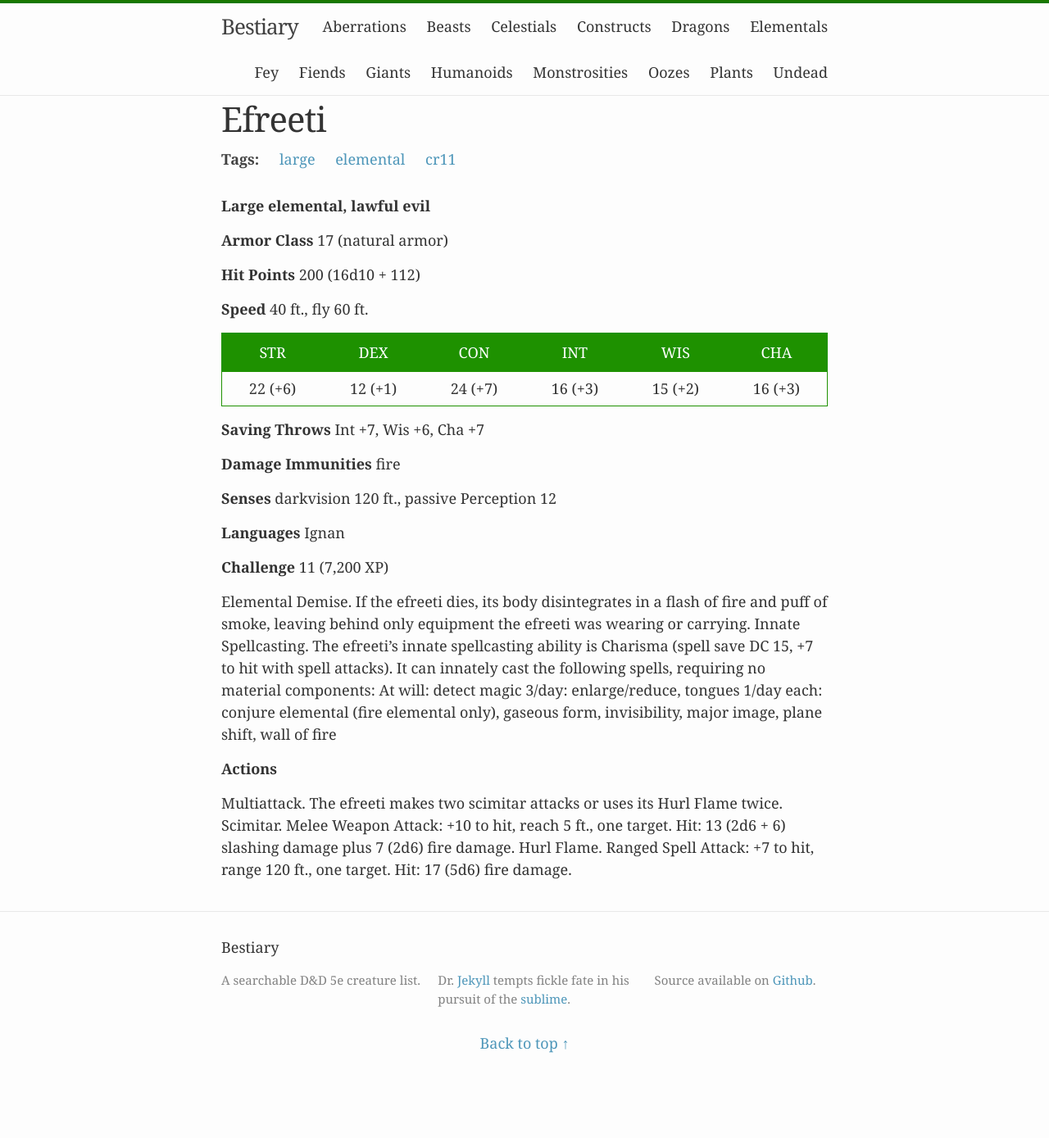
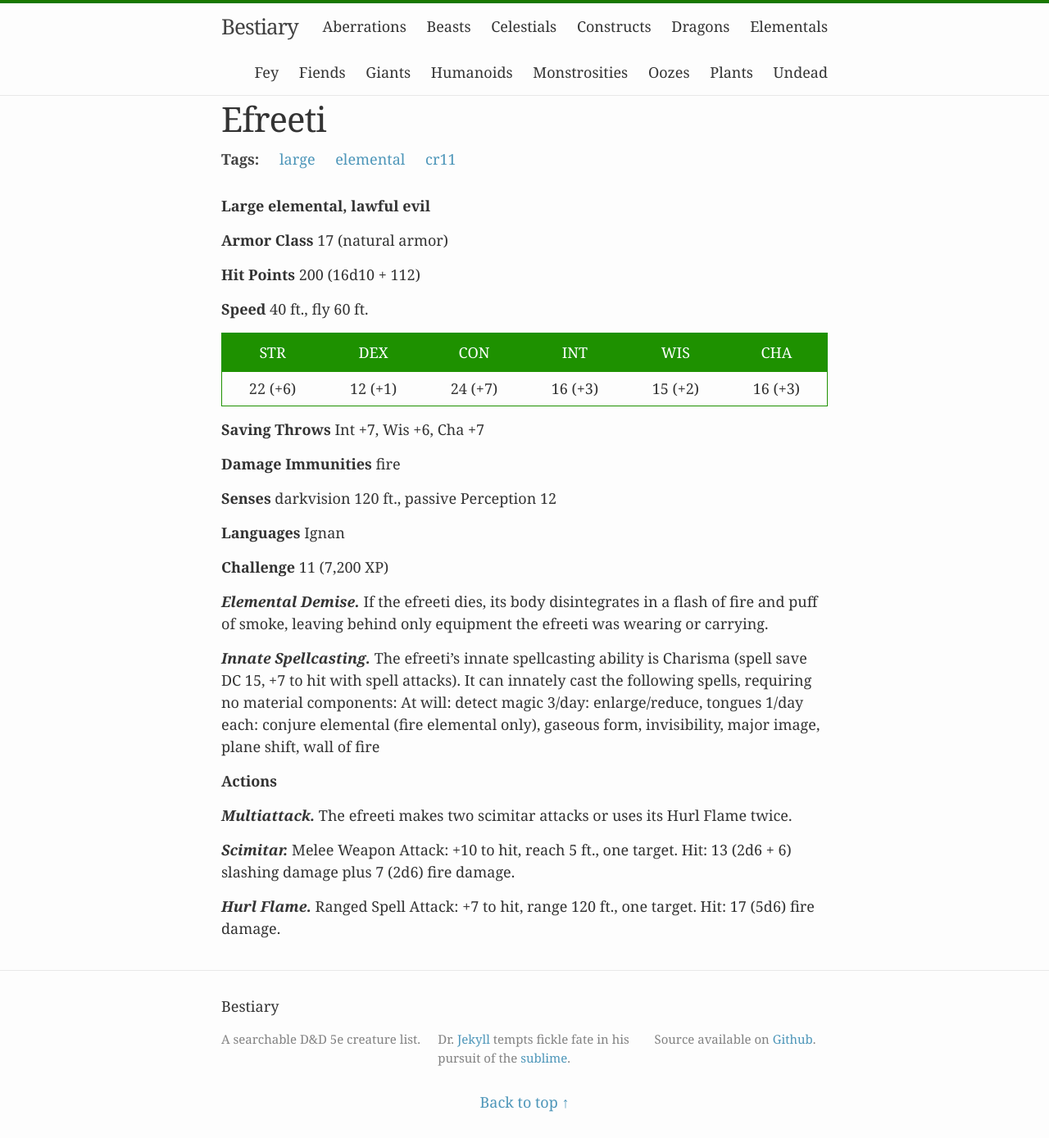
Before and after one commit to beaurancourt/bestiary, a Jekyll site: the page built from _posts/2016-02-29-efreeti.markdown, in a window 1280 px wide. Shown: the whole page at 82% size. Built offline with Jekyll 4.4.1, drawn with Linux system fonts in a browser that asks for light colours; before the commit the page ends 1317 px from its top, so only the background shows below that.

```diff
--- a/_posts/2016-02-29-efreeti.markdown
+++ b/_posts/2016-02-29-efreeti.markdown
@@ -27,8 +27,14 @@ tags: [large, elemental, cr11]
 
 **Challenge** 11 (7,200 XP)
 
- Elemental Demise. If the efreeti dies, its body disintegrates in a flash of fire and puff of smoke, leaving behind only equipment the efreeti was wearing or carrying. Innate Spellcasting. The efreeti’s innate spellcasting ability is Charisma (spell save DC 15, +7 to hit with spell attacks). It can innately cast the following spells, requiring no material components: At will: detect magic 3/day: enlarge/reduce, tongues 1/day each: conjure elemental (fire elemental only), gaseous form, invisibility, major image, plane shift, wall of fire
+***Elemental Demise.*** If the efreeti dies, its body disintegrates in a flash of fire and puff of smoke, leaving behind only equipment the efreeti was wearing or carrying.
+
+***Innate Spellcasting.*** The efreeti’s innate spellcasting ability is Charisma (spell save DC 15, +7 to hit with spell attacks). It can innately cast the following spells, requiring no material components: At will: detect magic 3/day: enlarge/reduce, tongues 1/day each: conjure elemental (fire elemental only), gaseous form, invisibility, major image, plane shift, wall of fire
 
 **Actions**
 
-Multiattack. The efreeti makes two scimitar attacks or uses its Hurl Flame twice. Scimitar. Melee Weapon Attack: +10 to hit, reach 5 ft., one target. Hit: 13 (2d6 + 6) slashing damage plus 7 (2d6) fire damage. Hurl Flame. Ranged Spell Attack: +7 to hit, range 120 ft., one target. Hit: 17 (5d6) fire damage.
+***Multiattack.*** The efreeti makes two scimitar attacks or uses its Hurl Flame twice.
+
+***Scimitar.*** Melee Weapon Attack: +10 to hit, reach 5 ft., one target. Hit: 13 (2d6 + 6) slashing damage plus 7 (2d6) fire damage.
+
+***Hurl Flame.*** Ranged Spell Attack: +7 to hit, range 120 ft., one target. Hit: 17 (5d6) fire damage.
```
